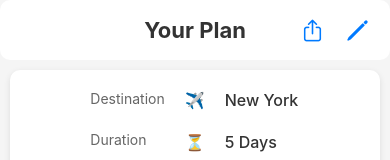
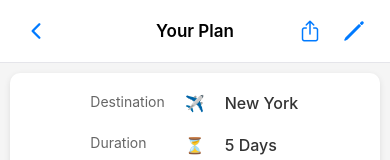
Before and after one commit to Mohammedbbk/AldaleelApp, a React Native app: screen /UserPlanScreen in a window 390 px wide. Shown: the top 160 px of the page. Built offline with nearby package versions, Linux system fonts and the light colour scheme; no server answers.

Commit message:
UI fixes + finalizing AI chat screen

```diff
--- a/src/screens/UserPlanScreen.js
+++ b/src/screens/UserPlanScreen.js
@@ -361,18 +361,29 @@
     return (
       <SafeAreaView style={styles.wrapper}>
         {/* Header Section */}
+
         <View style={styles.headerContainer}>
-          <View style={styles.titleContainer}>
-            <Text style={styles.titleText}>Your Plan</Text>
+          <View style={styles.headerButton}>
+            <Ionicons
+              name="chevron-back"
+              size={24}
+              color="#007AFF"
+              onPress={this.handleBack}
+            />
           </View>
-          <View style={styles.iconsContainer}>
-            <Ionicons name="share-outline" size={25} color="#007AFF" />
-            <Ionicons
-              name="pencil-outline"
-              size={25}
-              color="#007AFF"
-              onPress={this.handleEditPlan}
-            />
+          <Text style={styles.titleText}>Your Plan</Text>
+          <View style={styles.headerButton}>
+            <TouchableOpacity>
+              <Ionicons name="share-outline" size={24} color="#007AFF" />
+            </TouchableOpacity>
+            <TouchableOpacity>
+              <Ionicons
+                name="pencil-outline"
+                size={24}
+                color="#007AFF"
+                onPress={this.handleEditPlan}
+              />
+            </TouchableOpacity>
           </View>
         </View>
 
@@ -453,12 +464,14 @@
     paddingInline: 10,
   },
   headerContainer: {
-    height: 60,
+    backgroundColor: "white",
     flexDirection: "row",
     alignItems: "center",
-    padding: 15,
-    backgroundColor: "white",
-    borderRadius: 10,
+    justifyContent: "space-between",
+    paddingHorizontal: 16,
+    paddingVertical: 10,
+    borderBottomWidth: 1,
+    borderBottomColor: "#E5E5EA",
   },
   titleContainer: {
     position: "absolute",
@@ -466,16 +479,19 @@
     left: "0",
   },
   titleText: {
-    fontSize: 22,
+    fontSize: 17,
+    fontWeight: "600",
+    color: "#000000",
     textAlign: "center",
-    fontWeight: "bold",
-    color: "#333",
+    position: "absolute",
+    left: 0,
+    right: 0,
   },
-  iconsContainer: {
-    position: "absolute",
+  headerButton: {
     flexDirection: "row",
-    alignItems: "center",
-    right: 20,
+    justifyContent: "flex-end",
+    flexShrink: 1,
+    padding: 8,
     gap: 20,
   },
   icon: {
```
